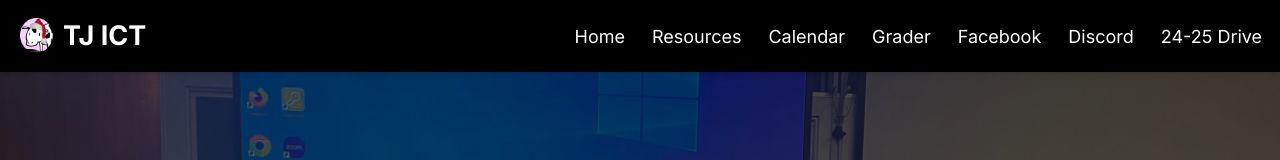
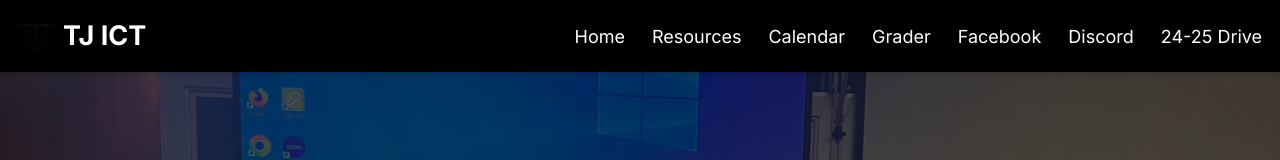
Before and after one commit to TJ-Computer-Team/ict-website, a Next.js app: page / in a window 1280 px wide. Shown: the top 160 px of the page. Built offline with nearby package versions, Linux system fonts and the light colour scheme.

Commit message:
Update layout.tsx

```diff
--- a/app/layout.tsx
+++ b/app/layout.tsx
@@ -26,7 +26,7 @@ export default function RootLayout({
           <header className="bg-black text-white shadow-md sticky top-0 z-50">
             <div className="container mx-auto px-4 flex justify-between items-center py-8 md:py-4">
               <Link href="/" className="text-2xl font-bold flex items-center">
-                <img src="/temp_logo.png" alt="ICT Logo" className="h-8 w-8 mr-2" />
+                <img src="/logo.png" alt="ICT Logo" className="h-8 w-8 mr-2" />
                 TJ ICT
               </Link>
               <div className="relative md:hidden">
```
